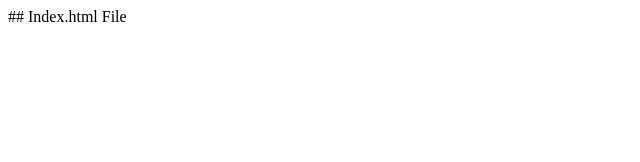
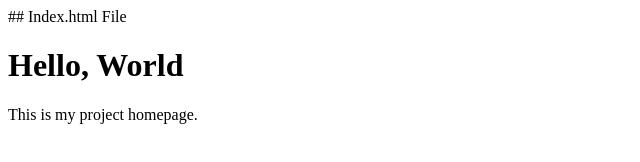
Before and after one commit to deantgao/git_practice, a plain HTML site: page docs/index.html in a window 1280 px wide. Shown: the whole page, without its empty margins (0-640 px from the left). Drawn offline with Linux system fonts and the light colour scheme.

Commit message:
Update index.html

```diff
--- a/docs/index.html
+++ b/docs/index.html
@@ -1 +1,11 @@
 ## Index.html File
+
+<html>
+  <head>
+    <title>Hello, world</title>
+  </head>
+  <body>
+    <h1>Hello, World</h1>
+    <p>This is my project homepage.</p>
+  </body>
+</html>
```
